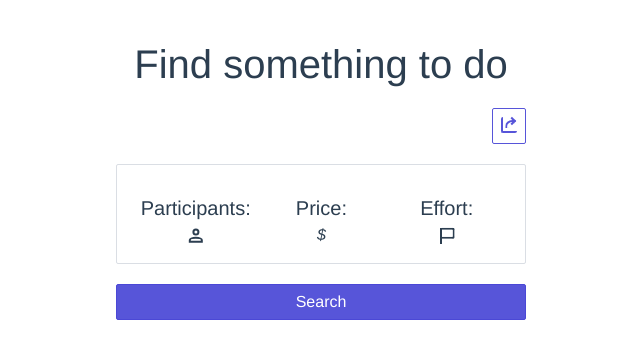
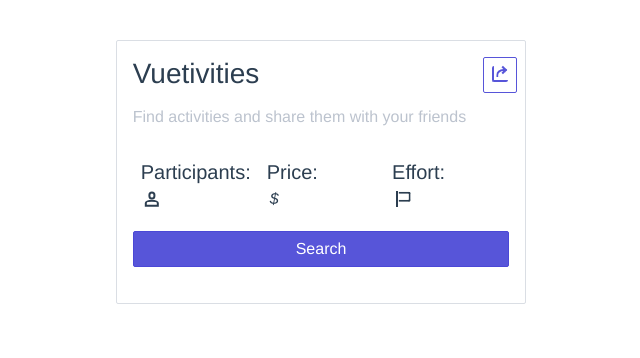
Before and after one commit to EarthenLynx/le-petite-noia, a Vue app: page / in a window 1280 px wide. Shown: the top 358 px of the page, without its empty margins (319-959 px from the left). Built offline with nearby package versions, Linux system fonts and the light colour scheme.

Commit message:
Changed a view styles

```diff
--- a/src/App.vue
+++ b/src/App.vue
@@ -1,32 +1,44 @@
 <template>
 	<div id="app">
-<!-- Toolbar -->
-		<div class="container">
-			<div class="columns">
-				<div class="column col-lg-3 col-md-2 col-sm-1"></div>
-				<div class="column">
-
-					<h1>Find something to do</h1>
-          <button @click="inviteActive = !inviteActive" class="btn float-right"><i class="icon icon-share"></i></button>
-				</div>
-				<div class="column col-lg-3 col-md-2 col-sm-1"></div>
-			</div>
-		</div>
-<!-- / Toolbar -->
-
 		<!-- Main container -->
 		<div class="container">
 			<div class="columns">
-				<div class="column col-lg-3 col-md-2 col-sm-1"></div>
+				<div class="column col-lg-2 col-md-2 col-sm-1"></div>
 				<div class="column">
-          <app-invite @invite-toggle="inviteActive = !inviteActive" :activity="activity" :inviteActive="inviteActive" />
+					<div class="card">
+						<div class="card-header">
+							<div class="columns">
+								<div class="column">
+									<h1 class="float-left">Vuetivities</h1>
+								</div>
+								<div class="column-1">
+									<button
+										@click="inviteActive = !inviteActive"
+										class="btn text-right"
+									>
+										<i class="icon icon-share"></i>
+									</button>
+								</div>
+							</div>
+							<div class="card-subtitle text-gray float-left">
+								Find activities and share them with your friends
+							</div>
+						</div>
+						<div v-if="activity" class="card-body">
+							<app-invite
+								@invite-toggle="inviteActive = !inviteActive"
+								:activity="activity"
+								:inviteActive="inviteActive"
+							/>
 							<app-activity :activity="activity" />
 							<app-search :query="query" @search-activity="activity = $event" />
 						</div>
-				<div class="column col-lg-3 col-md-2 col-sm-1"></div>
 					</div>
 				</div>
-    <!-- / Main container -->
+				<div class="column col-lg-2 col-md-2 col-sm-1"></div>
+			</div>
+		</div>
+		<!-- Main container -->
 	</div>
 </template>
 
@@ -57,7 +69,7 @@ export default {
 				accessibility: 0,
 			},
 			inviteurl: 'http://localhost:4210/api/invite',
-      inviteActive: false
+			inviteActive: false,
 		};
 	},
 
@@ -74,11 +86,14 @@ export default {
 @import '~spectre.css/dist/spectre.min.css';
 @import '~spectre.css/dist/spectre-icons.min.css';
 
+h1 {
+	font-size: 1.4rem;
+}
+
 #app {
 	font-family: Avenir, Helvetica, Arial, sans-serif;
 	-webkit-font-smoothing: antialiased;
 	-moz-osx-font-smoothing: grayscale;
-	text-align: center;
 	color: #2c3e50;
 	margin-top: 40px;
 }
--- a/src/components/Activity.vue
+++ b/src/components/Activity.vue
@@ -1,6 +1,4 @@
 <template>
-	<div class="card">
-		<div v-if="activity" class="card-body">
 	<h2 class="activity-head">{{ activity.activity }}</h2>
 
 	<div class="container">
@@ -23,7 +21,9 @@
 					<p class="activity-price">
 						Price:
 					</p>
-							<i v-for="dollar in (Math.round(activity.price) * 10) + 1" :key="dollar">$</i>
+					<i v-for="dollar in Math.round(activity.price) * 10 + 1" :key="dollar"
+						>$</i
+					>
 				</div>
 			</div>
 
@@ -32,10 +32,11 @@
 					<p class="activity-price">
 						Effort:
 					</p>
-							<i v-for="access in (Math.round(activity.accessibility) * 10) + 1" :key="access" class="icon icon-flag"></i>
-						</div>
-					</div>
-
+					<i
+						v-for="access in Math.round(activity.accessibility) * 10 + 1"
+						:key="access"
+						class="icon icon-flag"
+					></i>
 				</div>
 			</div>
 		</div>
--- a/src/components/Invite.vue
+++ b/src/components/Invite.vue
@@ -1,12 +1,36 @@
 <template>
 	<div id="invite">
-		<div class="modal" :class="{'active': inviteActive}" id="modal-id">
-			<div @click="$emit('invite-toggle')" class="modal-overlay" aria-label="Close"></div>
+		<div class="modal" :class="{ active: inviteActive }" id="modal-id">
+			<div
+				@click="$emit('invite-toggle')"
+				class="modal-overlay"
+				aria-label="Close"
+			></div>
 			<div class="modal-container">
 				<div class="modal-header">
-          <div @click="$emit('invite-toggle')" class="btn btn-clear float-right" aria-label="Close"></div>
+					<div
+						@click="$emit('invite-toggle')"
+						class="btn btn-clear float-right"
+						aria-label="Close"
+					></div>
 
-					<div class="modal-title h5">Modal title</div>
+					<div class="modal-title h5">Invite your friends per mail</div>
+					<div class="card-subtitle text-gray float-left">
+						You can add emails adress of people you would like to invite to your
+						activity.
+					</div>
+					<div class="email-container">
+						<div v-for="(email, index) in emails" :key="email" class="chip">
+							<img :src="email.hash" class="avatar avatar-sm" />
+							{{ email.adress }}
+							<a
+								@click="emails.splice(index, 1)"
+								class="btn btn-clear"
+								aria-label="Close"
+								role="button"
+							></a>
+						</div>
+					</div>
 				</div>
 				<div class="modal-body">
 					<div class="content">
@@ -29,25 +53,24 @@
 								<i class="icon icon-plus"></i> Add email
 							</button>
 						</div>
-						<label v-if="!validAdress" for="invite"
+						<label v-if="!validAdress" for="invite" class="invalid-mail"
 							>Please enter a valid email adress</label
 						>
-					</div>
-				</div>
-				<div class="modal-footer">
-					<div class="email-container">
-						<div v-for="(email, index) in emails" :key="email" class="chip">
-							<img :src="email.hash" class="avatar avatar-sm" />
-							{{ email.adress }}
-							<a
-								@click="emails.splice(index, 1)"
-								class="btn btn-clear"
-								aria-label="Close"
-								role="button"
-							></a>
+
+						<div class="form-group">
+							<label class="form-label" for="input-example-3"
+								>You can optionally add text here for everybody.</label
+							>
+							<textarea
+								class="form-input"
+								id="input-example-3"
+								placeholder="Textarea"
+								rows="3"
+							></textarea>
 						</div>
 					</div>
 				</div>
+				<div class="modal-footer"></div>
 			</div>
 		</div>
 	</div>
@@ -60,30 +83,33 @@ export default {
 	name: 'invite',
 
 	props: {
-    inviteActive: Boolean
+		inviteActive: Boolean,
 	},
 
 	data() {
 		return {
 			searchtime: 0,
-			validAdress: false,
-			searching: false,
+			validAdress: true,
+			typing: false,
 			email: '',
 			emails: [],
+			emailText: '',
 		};
 	},
 
 	methods: {
 		validateEmail() {
-			this.searching = true;
-			setTimeout(() => {
+			// Initiall set the typing active
+			this.typing = true;
+
+			// Check for a valid email adress
 			// Source: https://stackoverflow.com/questions/46155/how-to-validate-an-email-address-in-javascript#46181
 			const re = /^(([^<>()[\]\\.,;:\s@"]+(\.[^<>()[\]\\.,;:\s@"]+)*)|(".+"))@((\[[0-9]{1,3}\.[0-9]{1,3}\.[0-9]{1,3}\.[0-9]{1,3}\])|(([a-zA-Z\-0-9]+\.)+[a-zA-Z]{2,}))$/;
 			this.validAdress = re.test(String(this.email).toLowerCase());
-			}, 1000);
 
+			// As soon as the user has hit a valid adress, typing can be turned off
 			if (this.validAdress) {
-				this.searching = false;
+				this.typing = false;
 			}
 		},
 
@@ -93,15 +119,15 @@ export default {
 
 			this.emails.push({ adress, hash });
 			this.email = '';
-			this.validAdress = false;
+			this.validAdress = true;
 		},
 	},
 };
 </script>
 
 <style scoped>
-#invite {
-	margin: 1rem 0;
+.card-subtitle {
+	margin-bottom: 1rem;
 }
 
 .email-container {
@@ -112,4 +138,9 @@ export default {
 	justify-content: center;
 	flex-wrap: wrap;
 }
+
+.invalid-mail {
+	color: #e85600;
+	padding: 0.25rem;
+}
 </style>
```
Lines whose indentation alone changed are shown as unchanged.
